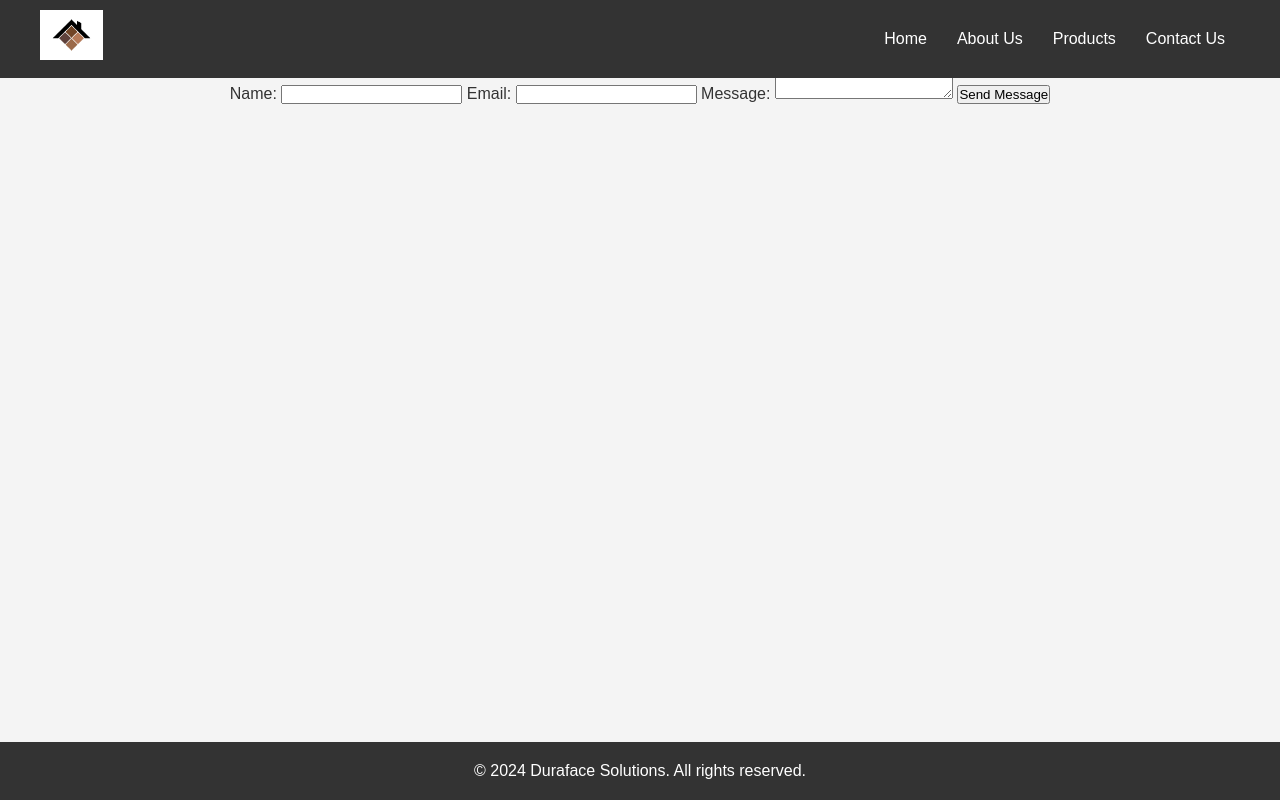
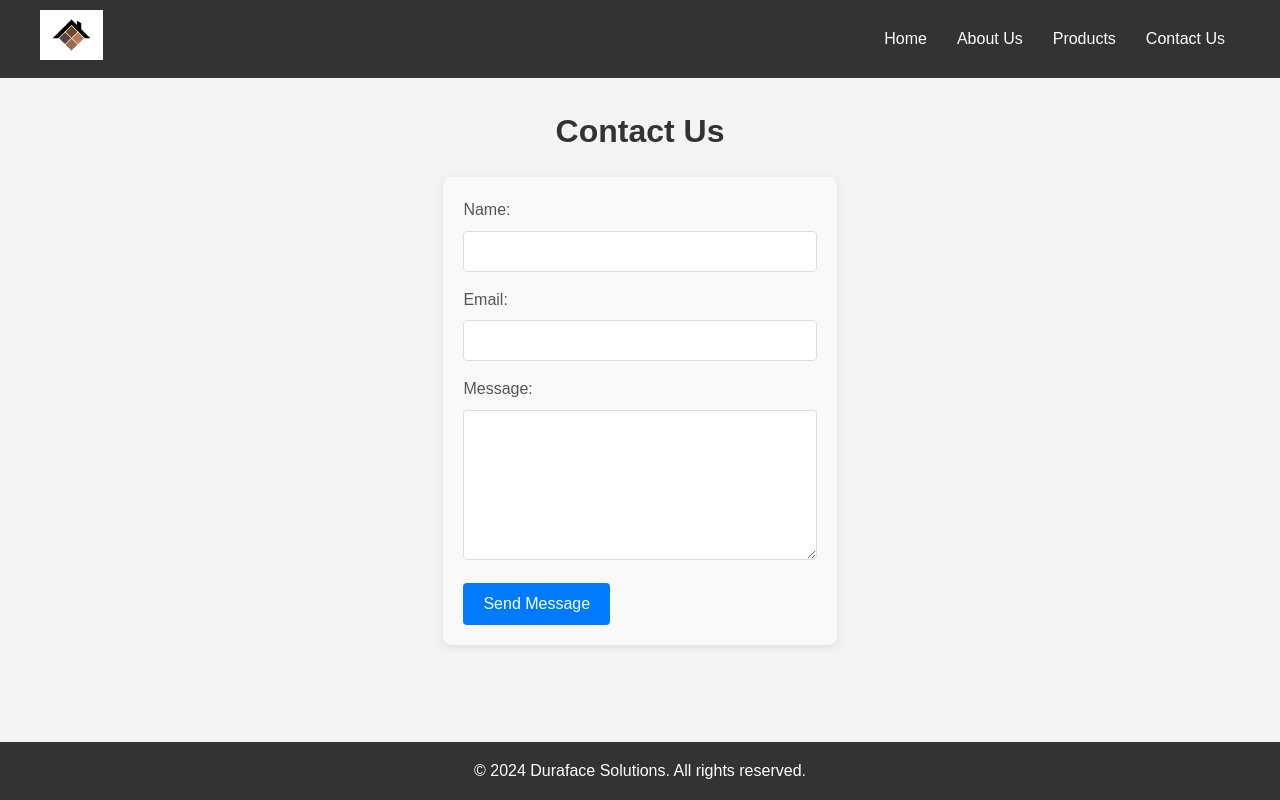
Before and after one commit to Vivek-Soni-5/duraface_task, a PHP site: page /contact in a window 1280 px wide. Run offline with PHP 8.4, Linux system fonts and the light colour scheme.

Commit message:
enhanced

```diff
--- a/public/css/styles.css
+++ b/public/css/style.css
@@ -554,3 +554,65 @@
 .menu-toggle.active + .navbar {
     display: flex;
 }
+
+
+/* Contact Form Styles */
+
+h1 {
+    font-size: 2em;
+    margin-bottom: 20px;
+    color: #333;
+    text-align: center;
+}
+
+form {
+    width: 100%;
+    background: #f9f9f9;
+    border-radius: 8px;
+    box-shadow: 0 2px 10px rgba(0, 0, 0, 0.1);
+    padding: 20px;
+    box-sizing: border-box;
+}
+
+label {
+    display: block;
+    margin-bottom: 8px;
+    font-weight: 500;
+    color: #555;
+}
+
+input[type="text"],
+input[type="email"],
+textarea {
+    width: 100%;
+    padding: 12px;
+    margin-bottom: 15px;
+    border: 1px solid #ddd;
+    border-radius: 4px;
+    box-sizing: border-box;
+}
+
+textarea {
+    height: 150px;
+    resize: vertical;
+}
+
+button {
+    background-color: #007bff;
+    color: #fff;
+    border: none;
+    padding: 12px 20px;
+    cursor: pointer;
+    border-radius: 4px;
+    font-size: 1em;
+    transition: background-color 0.3s ease;
+}
+
+button:hover {
+    background-color: #0056b3;
+}
+
+button:focus {
+    outline: none;
+    box-shadow: 0 0 0 2px rgba(0, 123, 255, 0.5);
+}
--- a/public/index.php
+++ b/public/index.php
@@ -36,9 +36,11 @@
         include('../views/product/index.php');
         break;
     case 'details':
-        $productController = new ProductController();
-        $products = $productController->getProduct($params);
-        include('../views/product/details.php');
+        if ($_SERVER['REQUEST_METHOD'] === 'GET') {
+            $productController = new ProductController();
+            $products = $productController->getProduct($_GET['id']);
+            include('../views/product/details.php');
+        }
         break;
     case 'delete':
         if ($_SERVER['REQUEST_METHOD'] === 'GET') {
@@ -72,7 +74,7 @@
         if ($_SERVER['REQUEST_METHOD'] === 'POST') {
             $contactController = new ContactController();
             $contactController->submitMessage($_POST['name'], $_POST['email'], $_POST['message']);
-            header('Location: /contact?success');
+            header('Location: contact?success=true');
         }
         break;
     default:
--- a/views/contact/index.php
+++ b/views/contact/index.php
@@ -1,7 +1,12 @@
 <?php include('../views/header.php'); ?>
 <main>
+    <?php if (isset($_GET['success']) && $_GET['success'] == 'true'): ?>
+        <div class="success-message">
+            <p style="text-align: center; color: green; font-size: larger;">Your message has been sent successfully!</p>
+        </div>
+    <?php endif; ?>
     <h1>Contact Us</h1>
-    <form action="/submit_contact" method="post">
+    <form action="submit_contact" method="post">
         <label for="name">Name:</label>
         <input type="text" id="name" name="name" required>
         <label for="email">Email:</label>
--- a/views/header.php
+++ b/views/header.php
@@ -5,7 +5,7 @@
     <meta charset="UTF-8">
     <meta name="viewport" content="width=device-width, initial-scale=1.0">
     <title>Home Page</title>
-    <link rel="stylesheet" href="../../public/css/styles.css"> <!-- Adjust the path as needed -->
+    <link rel="stylesheet" href="../../public/css/style.css"> <!-- Adjust the path as needed -->
 </head>
 
 <body>
@@ -24,3 +24,4 @@
             </nav>
         </div>
     </header>
+    <div style="margin-bottom: 90px;"></div>
```
